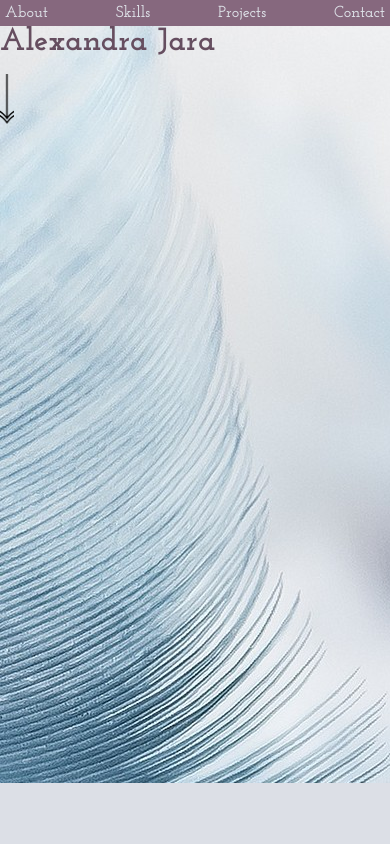
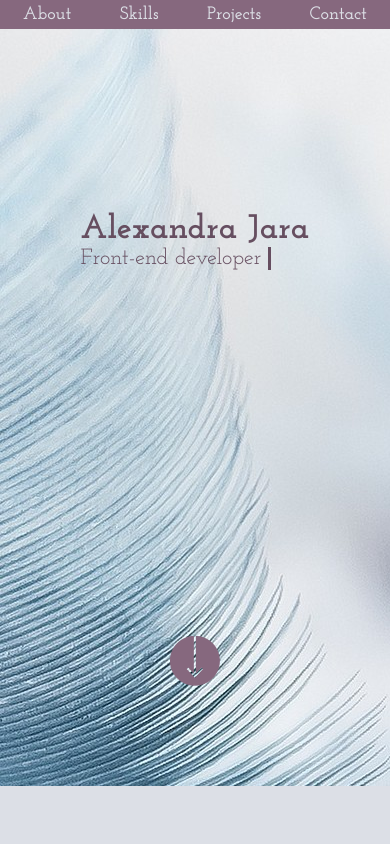
Before and after one commit to alexandrajaramz/portfolio, a React (Create React App) app: page / in a window 390 px wide. Shown: the top 844 px of the page. Built offline with nearby package versions, Linux system fonts and the light colour scheme.

Commit message:
Header and Hero mobile view done

```diff
--- a/src/components/HeaderNav.js
+++ b/src/components/HeaderNav.js
@@ -6,10 +6,10 @@ const HeaderNav = () => {
   return(
     <nav className="header-nav">
       <ul className="header-nav__list">
-        <li><Link to="about" smooth={true} duration={750}>About</Link></li>
-        <li><Link to="skills" smooth={true} duration={750}>Skills</Link></li>
-        <li><Link to="projects" smooth={true} duration={750}>Projects</Link></li>
-        <li><Link to="contact" smooth={true} duration={750}>Contact</Link></li>
+        <li className="nav__list-item nav-about"><Link to="about" smooth={true} duration={750}>About</Link></li>
+        <li className="nav__list-item"><Link to="skills" smooth={true} duration={750}>Skills</Link></li>
+        <li className="nav__list-item"><Link to="projects" smooth={true} duration={750}>Projects</Link></li>
+        <li className="nav__list-item nav-contact"><Link to="contact" smooth={true} duration={750}>Contact</Link></li>
       </ul>
     </nav>
   );
--- a/src/components/Hero.js
+++ b/src/components/Hero.js
@@ -1,16 +1,18 @@
 import React from 'react';
 import {Link} from 'react-scroll';
 import '../styles/Hero.scss';
-import down from '../images/logo-down.png';
+import down from '../images/claro.png';
 
 const Hero = () => {
   return (
     <div className="header-hero_wrapper">
-      <h1 className="hero_name appear-effect">Alexandra Jara</h1>
-      <span className="appear-front">
-        <p className="hero_frontend">Front-end developer</p>
-      </span>
-      <Link to="about" smooth={true} duration={500} className="hero__link-down"><img src={down} alt="Go down arrow" className="down-img"/></Link>
+      <div className="hero__text-wrapper">
+        <h1 className="hero_name appear-effect">Alexandra Jara</h1>
+        <span className="appear-front">
+          <p className="hero_frontend">Front-end developer</p>
+        </span>
+      </div>
+      <Link to="about" smooth={true} duration={400} className="hero__link-down"><img src={down} alt="Go down arrow" className="down-img"/></Link>
     </div>
   );
 }
--- a/src/styles/HeaderNav.scss
+++ b/src/styles/HeaderNav.scss
@@ -13,3 +13,15 @@
     background-color: #86687E;
   }
 }
+
+.nav__list-item{
+  font-size: 18px;
+}
+
+.nav-about {
+  margin-left: 1em;
+}
+
+.nav-contact {
+  margin-right: 1em;
+}
--- a/src/styles/Hero.scss
+++ b/src/styles/Hero.scss
@@ -4,54 +4,63 @@
   height: 100vh;
   font-family: 'Josefin Slab', serif;
   color: rgb(102, 78, 96);
+  display: flex;
+  flex-direction: column;
+  align-items: center;
+  justify-content: space-around;
+}
+//borrar al quitar color fondo en app
+a {
+  background-color: transparent;
+  cursor: pointer;
+}
+
+.hero__text-wrapper {
+  background-color: transparent;
 }
 
 .hero_name {
   background-color: transparent;
+  font-size: 34px;
+  font-weight: 900;
+
 }
-
-.appear-front {
-  opacity: 0;
-  animation: appear-type 2s;
-}
-.hero_frontend {
-  max-width: 140px;
-  background-color: transparent;
-  animation: typing-text 2.2s steps(15);
-  overflow:hidden;
-  white-space:nowrap;
-  border-right:3px solid rgb(102, 78, 96);
-}
-
-@keyframes appear-type {
-  0% {opacity: 0}
-  50% {opacity: 0.50}
-  75% {opacity: 0.80}
-  100% {opacity: 1}
-}
-
-@keyframes typing-text {
-  0%{width:0}
-  100% {width:140px}
-}
-
 .appear-effect {
   animation-name: text-appear;
   animation-duration: 1.2s;
-}
-
   @keyframes text-appear {
     0% {opacity: 0}
     30% {opacity: 0.50}
     75% {opacity: 0.80}
     100% {opacity: 1}
   }
+}
 
-//borrar al quitar color fondo en app
-a {
+.appear-front {
   background-color: transparent;
-  cursor: pointer;
+  opacity: 1;
+  animation: appear-type 1s;
+  @keyframes appear-type {
+    0% {opacity: 0}
+    35% {opacity: 0.50}
+    65% {opacity: 0.80}
+    100% {opacity: 1}
   }
+}
+.hero_frontend {
+  max-width: 190px;
+  background-color: transparent;
+  font-size: 22px;
+  animation: typing-text 2.2s steps(20);
+  overflow:hidden;
+  white-space:nowrap;
+  border-right:3px solid rgb(102, 78, 96);
+  @keyframes typing-text {
+    0%{width:0}
+    100% {width:190px}
+  }
+}
+
 .down-img {
   height: 50px;
   background-color: transparent;
```
Also changed, not shown: src/images/claro.png (added), src/images/oscuro.png (added). Lines whose indentation alone changed are shown as unchanged.
